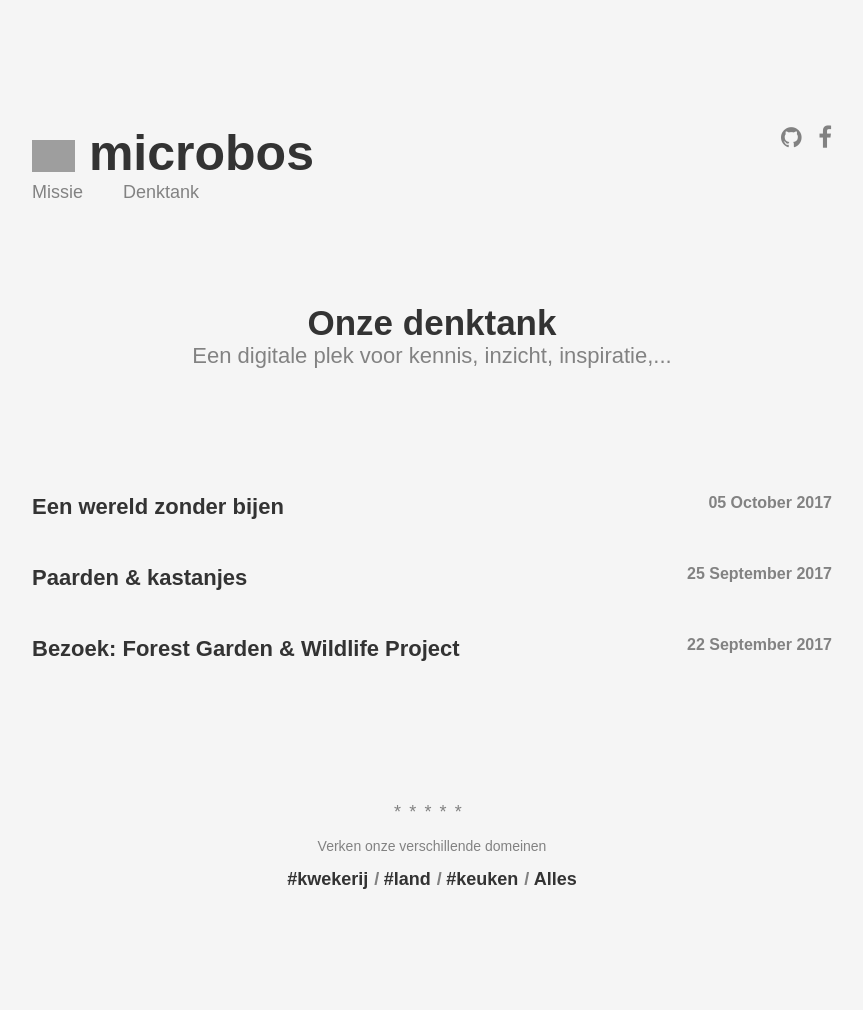
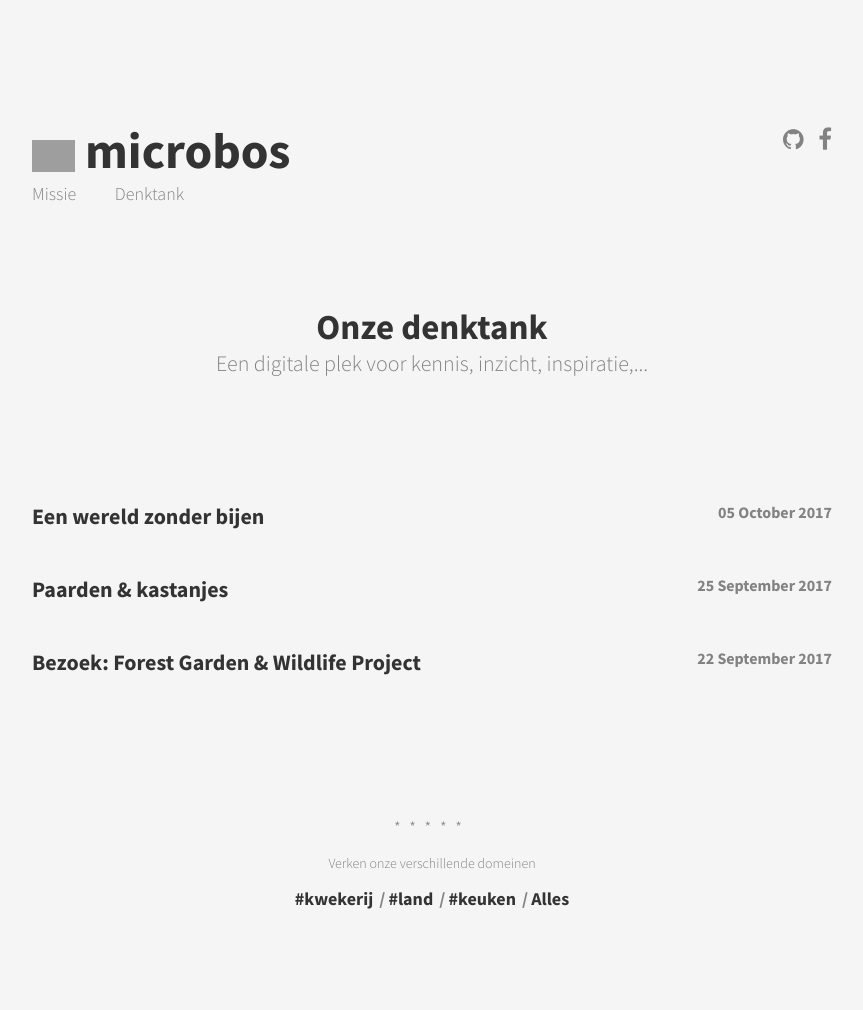
Before and after one commit to SimonBoury/microbos, a Jekyll site: the page built from index.html, in a window 1280 px wide. Shown: the whole page, without its empty margins (208-1071 px from the left). Built offline with Jekyll 4.4.1, drawn with Linux system fonts in a browser that asks for light colours; grey boxes are pictures that could not be loaded.

Commit message:
Update _default.scss

```diff
--- a/_sass/_default.scss
+++ b/_sass/_default.scss
@@ -1,6 +1,6 @@
 /* imports */
 
-@import url('https://fonts.googleapis.com/css?family=Nunito|Source+Sans+Pro:800');
+@import url('https://fonts.googleapis.com/css?family=Nunito|Source+Sans+Pro:300,700');
 
 /* =Base */
 
```
